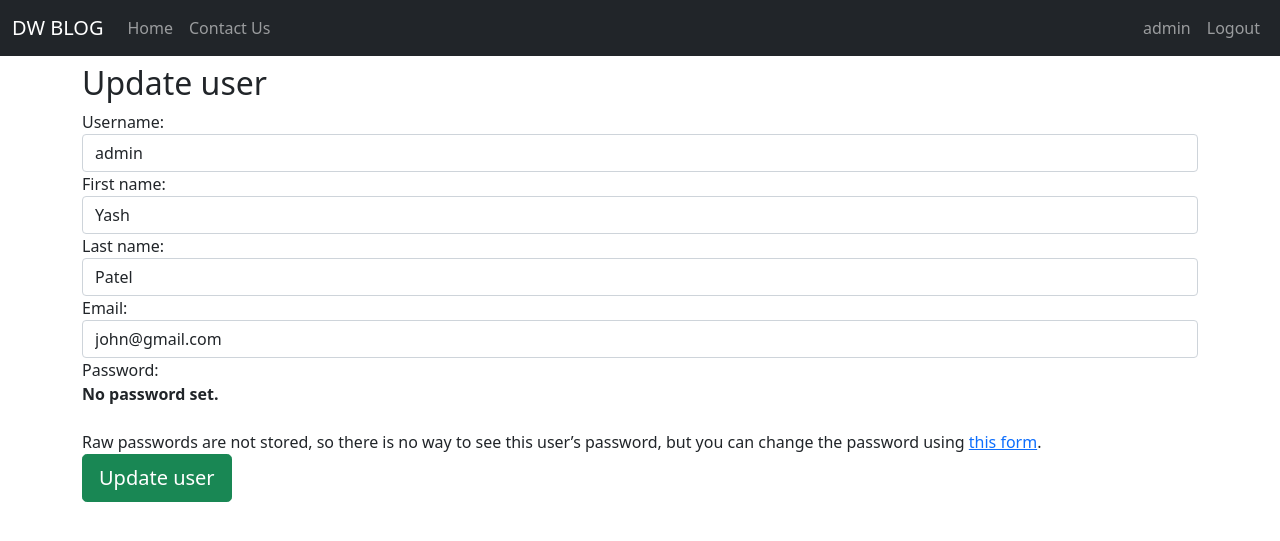
After one commit to softdevm/django_blog_youtube, a Django app: page /authors/edit_profile/ in a window 1280 px wide. The commit adds this page. Shown: the top 541 px of the page. Run offline with Django 4.2, Linux system fonts and the light colour scheme; a user stored in the database is signed in; some libraries are stand-ins or nearby versions.

Commit message:
User edit form

```diff
--- a/authors/forms.py
+++ b/authors/forms.py
@@ -1,5 +1,5 @@
 from django import forms
-from django.contrib.auth.forms import UserCreationForm, AuthenticationForm, PasswordChangeForm
+from django.contrib.auth.forms import UserCreationForm, AuthenticationForm, PasswordChangeForm, UserChangeForm
 from django.contrib.auth.models import User
 
 class LoginUserForm(AuthenticationForm):
@@ -68,3 +68,16 @@ class PasswordChangingForm(PasswordChangeForm):
     class Meta:
         model = User
         fields = ['old_password', 'new_password1', 'new_password2']
+
+
+class EditUserProfileForm(UserChangeForm):
+    email = forms.EmailField(widget=forms.EmailInput(attrs={'class': 'form-control', 'placeholder': "Enter uour username"}))
+
+    first_name = forms.CharField(widget=forms.TextInput(attrs={'class': 'form-control', 'placeholder': "Enter your first name"}))
+
+    last_name = forms.CharField(widget=forms.TextInput(attrs={'class': 'form-control', 'placeholder': "Enter your last name"}))
+
+    username = forms.CharField(max_length=150, widget=forms.TextInput(attrs={'class': 'form-control', 'placeholder': "Enter your last name"}))
+    class Meta:
+        model = User
+        fields = ['username', 'first_name', "last_name", 'email']
--- a/authors/urls.py
+++ b/authors/urls.py
@@ -7,6 +7,7 @@ urlpatterns = [
     path('user-profile/<str:user_name>/', views.profile, name="profile"),
     path('login/', views.logIn, name="login"),
     path('logout/', views.logOut, name="logout"),
-    path('change_password', views.PasswordChangeView.as_view(template_name = "authors/password_change.html"), name="change-password"),
-    path('password_success', views.password_success, name="password_success")
+    path('change_password/', views.PasswordChangeView.as_view(template_name = "authors/password_change.html"), name="change-password"),
+    path('password_success/', views.password_success, name="password_success"),
+    path('edit_profile/', views.UpdateUserView.as_view(), name="edit_user"),
 ]
--- a/authors/views.py
+++ b/authors/views.py
@@ -3,10 +3,11 @@ from django.shortcuts import redirect, render
 from django.contrib.auth.forms import UserCreationForm, AuthenticationForm
 from django.contrib import messages
 from django.urls import reverse_lazy
-from .forms import SignupForm, LoginUserForm, PasswordChangingForm
+from .forms import SignupForm, LoginUserForm, PasswordChangingForm, EditUserProfileForm
 from django.contrib.auth import authenticate, login, logout
 from django.contrib.auth.views import PasswordChangeView
 from main.models import Blog
+from django.views import generic
 
 # Create your views here.
 def signUp(request):
@@ -66,3 +67,12 @@ class PasswordChangeView(PasswordChangeView):
 
 def password_success(request):
     return render(request, "authors/password_change_success.html")
+
+
+class UpdateUserView(generic.UpdateView):
+    form_class = EditUserProfileForm
+    template_name = "authors/edit_user_profile.html"
+    success_url = reverse_lazy('home')
+
+    def get_object(slef):
+        return slef.request.user
--- /dev/null
+++ b/templates/authors/edit_user_profile.html
@@ -0,0 +1,14 @@
+{% extends 'base.html' %}
+
+{% block content %}
+<h2>Update user</h2>
+
+<form method="post">
+    {% csrf_token %}
+
+    {{form}}
+
+    <br>
+    <button class="btn btn-lg btn-success" type="submit">Update user</button>
+</form>
+{% endblock content %}
--- a/templates/authors/profile.html
+++ b/templates/authors/profile.html
@@ -44,7 +44,7 @@
 </div>
 <div class="card-footer bg-transparent border-success">
     <a class="btn btn-sm btn-primary" href="{% url 'change-password' %}"><i class="fa-solid fa-lock"></i> Change Password</a>
-    <a class="btn btn-sm btn-info" href="#"><i class="fa-solid fa-user-pen"></i> Edit Profile</a>
+    <a class="btn btn-sm btn-info" href="{% url 'edit_user' %}"><i class="fa-solid fa-user-pen"></i> Edit Profile</a>
     <a class="btn btn-sm btn-danger" href="#"><i class="fa-solid fa-user-slash"></i> Delete Account</a>
 </div>
 </div>
```
Also changed, not shown: db.sqlite3.
